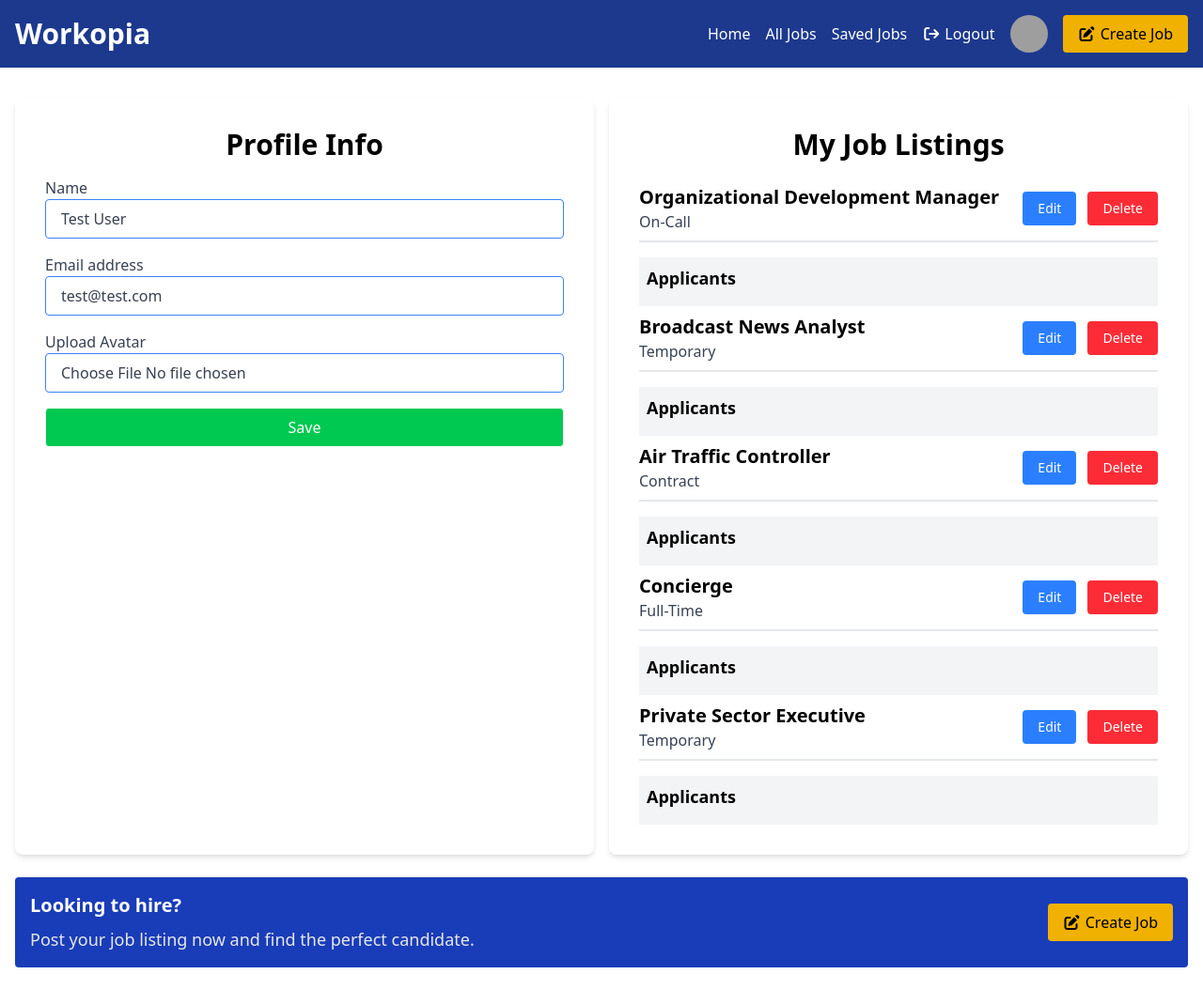
After one commit to mkhandev/amer-jobs, a Laravel app: page /dashboard in a window 1280 px wide. The commit adds this page. Shown: the whole page at 94% size. Run offline with Laravel 12, Linux system fonts and the light colour scheme; a user stored in the database is signed in; data comes from the database, SQL or seed files in the repository; style sheets or scripts are compiled from the project's sources; grey boxes are pictures that could not be loaded.

Commit message:
update dashboard

```diff
--- /dev/null
+++ b/app/Http/Controllers/DashboardController.php
@@ -0,0 +1,19 @@
+<?php
+
+namespace App\Http\Controllers;
+
+use App\Models\JobListing;
+use Illuminate\Http\Request;
+use Illuminate\Support\Facades\Auth;
+
+class DashboardController extends Controller
+{
+    public function index()
+    {
+        $user = Auth::user();
+
+        $jobs = JobListing::where('user_id', $user->id)->take(5)->get();
+
+        return view('dashboard.index', compact('user', 'jobs'));
+    }
+}
--- a/app/Models/JobListing.php
+++ b/app/Models/JobListing.php
@@ -14,4 +14,9 @@ class JobListing extends Model
     {
         $this->belongsTo(User::class);
     }
+
+    public function bookMarkedByUsers()
+    {
+        return $this->belongsToMany(User::class, 'job_user_bookmarks', 'job_listing_id', 'user_id')->withTimestamps();
+    }
 }
--- a/app/Models/User.php
+++ b/app/Models/User.php
@@ -35,4 +35,9 @@ class User extends Authenticatable
     {
         return $this->hasMany(JobListing::class);
     }
+
+    public function bookmarkedJobs()
+    {
+        return $this->belongsToMany(JobListing::class, 'job_user_bookmarks', 'user_id', 'job_listing_id')->withTimestamps;
+    }
 }
--- a/database/seeders/DatabaseSeeder.php
+++ b/database/seeders/DatabaseSeeder.php
@@ -6,6 +6,7 @@ use App\Models\User;
 use Illuminate\Database\Console\Seeds\WithoutModelEvents;
 use Illuminate\Database\Seeder;
 use Illuminate\Support\Facades\DB;
+use Illuminate\Support\Facades\Schema;
 
 class DatabaseSeeder extends Seeder
 {
@@ -23,9 +24,6 @@ class DatabaseSeeder extends Seeder
         //     'email' => 'test@example.com',
         // ]);
 
-        //Truncate
-        DB::table('users')->truncate();
-        DB::table('job_listings')->truncate();
 
         $this->call([
             TestUserSeeder::class,
--- a/resources/views/components/header.blade.php
+++ b/resources/views/components/header.blade.php
@@ -11,7 +11,7 @@
                 <x-logout-button />
 
                 <div class="flex items-center space-x-3">
-                    <a href="#">
+                    <a href="{{ route('dashboard') }}">
                         @if (Auth::user()->avatar)
                             <img src="{{ asset('storage/' . Auth::user()->avatar) }}" alt="{{ Auth::user()->name }}"
                                 class="w-10 h-10 rounded-full">
--- /dev/null
+++ b/resources/views/dashboard/index.blade.php
@@ -0,0 +1,70 @@
+<x-layout>
+    <section class="flex flex-col md:flex-row gap-4">
+        {{-- Profile Info Form --}}
+        <div class="bg-white p-8 rounded-lg shadow-md w-full">
+            <h3 class="text-3xl text-center font-bold mb-4">
+                Profile Info
+            </h3>
+
+            @if ($user->avatar)
+                <div class="mt-2 flex justify-center">
+                    <img src="{{ asset('storage/' . $user->avatar) }}" alt="{{ $user->name }}"
+                        class="w-24 h-24 object-cover rounded-full">
+                </div>
+            @endif
+
+            <form method="POST" action="{{ route('profile.update') }}" enctype="multipart/form-data">
+                @csrf
+                @method('PUT')
+
+                <x-inputs.text id="name" name="name" label="Name" value="{{ $user->name }}" />
+                <x-inputs.text id="email" name="email" label="Email address" type="email"
+                    value="{{ $user->email }}" />
+
+                <x-inputs.file id="avatar" name="avatar" label="Upload Avatar" />
+
+                <button type="submit"
+                    class="w-full bg-green-500 hover:bg-green-600 text-white px-4 py-2 border rounded focus:outline-none">Save</button>
+            </form>
+        </div>
+
+        {{-- Job Listings --}}
+        <div class="bg-white p-8 rounded-lg shadow-md w-full">
+            <h3 class="text-3xl text-center font-bold mb-4">
+                My Job Listings
+            </h3>
+            @forelse($jobs as $job)
+                <div class="flex justify-between items-center border-b-2 border-gray-200 py-2">
+                    <div>
+                        <h3 class="text-xl font-semibold">{{ $job->title }}</h3>
+                        <p class="text-gray-700">{{ $job->job_type }}</p>
+                    </div>
+                    <div class="flex space-x-3">
+                        <a href="{{ route('jobs.edit', $job->id) }}"
+                            class="bg-blue-500 text-white px-4 py-2 rounded text-sm">Edit</a>
+                        <!-- Delete Form -->
+                        <form method="POST" action="{{ route('jobs.destroy', $job->id) }}?from=dashboard"
+                            onsubmit="return confirm('Are you sure that you want to delete this job?')">
+                            @csrf
+                            @method('DELETE')
+                            <button type="submit"
+                                class="px-4 py-2 bg-red-500 hover:bg-red-600 text-white rounded text-sm">
+                                Delete
+                            </button>
+                        </form>
+                        <!-- End Delete Form -->
+                    </div>
+                </div>
+
+                {{-- Applicants --}}
+                <div class="mt-4 bg-gray-100 p-2">
+                    <h4 class="text-lg font-semibold mb-2">Applicants</h4>
+
+                </div>
+            @empty
+                <p class="text-gray-700">You have not job listings</p>
+            @endforelse
+        </div>
+    </section>
+    <x-bottom-banner />
+</x-layout>
--- a/routes/web.php
+++ b/routes/web.php
@@ -1,8 +1,10 @@
 <?php
 
+use App\Http\Controllers\DashboardController;
 use App\Http\Controllers\HomeController;
 use App\Http\Controllers\JobListingController;
 use App\Http\Controllers\LoginController;
+use App\Http\Controllers\ProfileController;
 use App\Http\Controllers\RegisterController;
 use Illuminate\Support\Facades\Route;
 
@@ -24,5 +26,7 @@ Route::middleware('guest')->group(function () {
     Route::post('/login', [LoginController::class, 'authenticate'])->name('login.authenticate');
 });
 
+Route::get('/dashboard', [DashboardController::class, 'index'])->name('dashboard')->middleware('auth');
+Route::put('/profile', [ProfileController::class, 'update'])->name('profile.update')->middleware('auth');
 
 Route::post('/logout', [LoginController::class, 'logout'])->name('logout');
```
Also changed, not shown: app/Http/Controllers/ProfileController.php (+35 -1 lines), app/Http/Controllers/ProfiledController.php (added, +10 -0 lines), database/seeders/BookmarkSeeder.php (added, +17 -0 lines), database/migrations/2026_11_19_084819_add_avatar_to_users_table.php (added), database/migrations/2026_11_19_084947_create_applicants_table.php (added), database/migrations/2026_11_19_125828_create_job_user_bookmarks_table.php (added).
